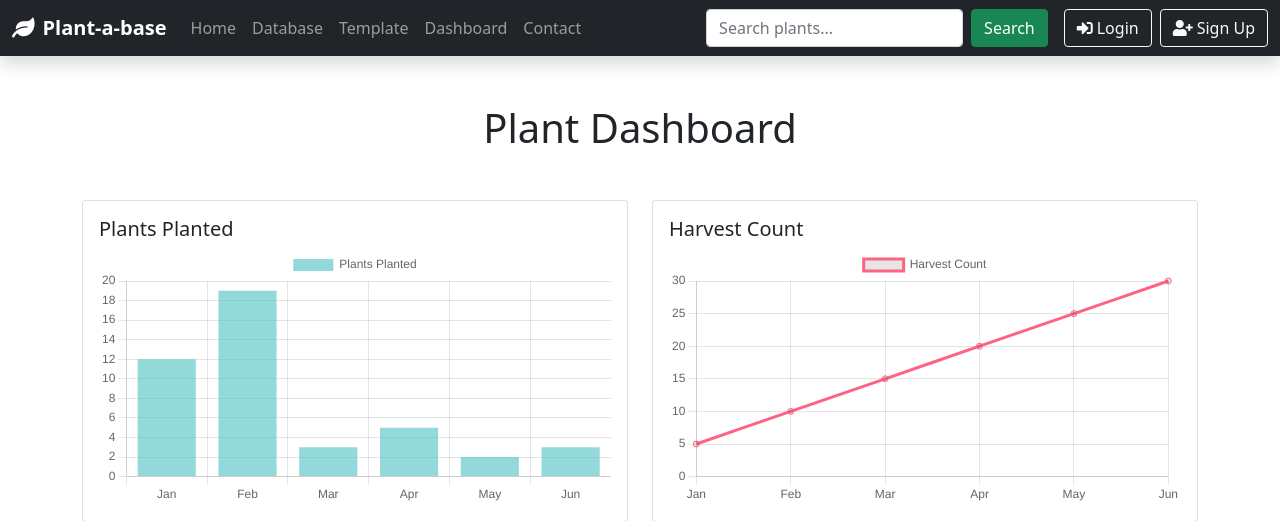
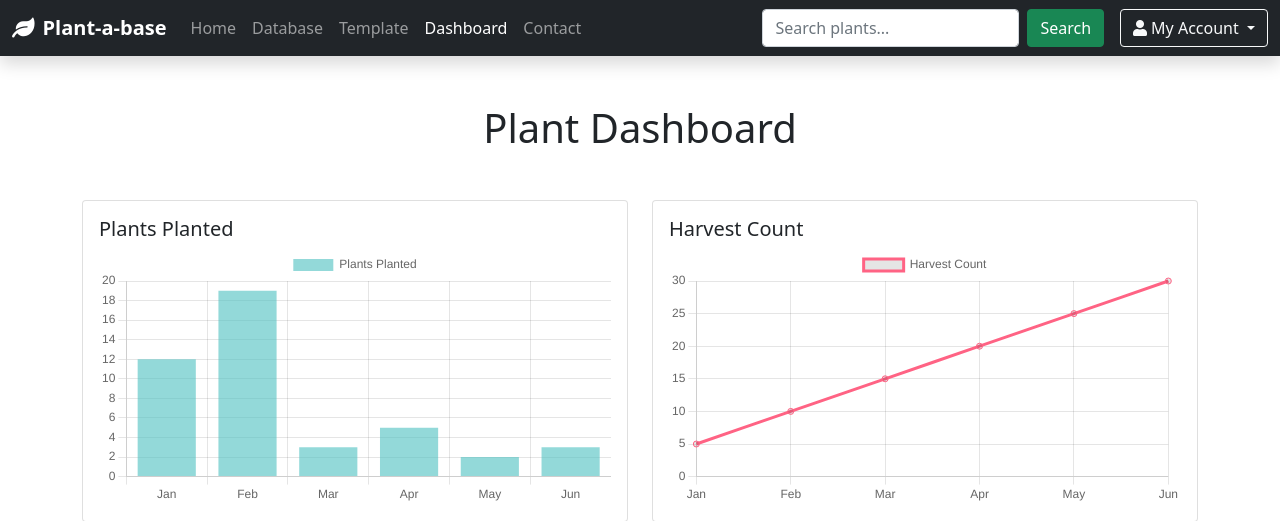
Before and after one commit to afrank84/plant-a-base, a PHP site: page /pages/user_dashboard.php in a window 1280 px wide. Shown: the top 521 px of the page. Run offline with PHP 8.4, Linux system fonts and the light colour scheme; the visitor is signed in with stand-in values (Sample User, id 1); some libraries are stand-ins or nearby versions.

Commit message:
menu.php - updated some links and added user_profile.php

```diff
--- a/includes/menu.php
+++ b/includes/menu.php
@@ -1,12 +1,11 @@
 <?php
+session_start();
 $current_page = basename($_SERVER['PHP_SELF']);
-
 function is_active($page) {
     global $current_page;
     return $current_page === $page ? 'active' : '';
 }
 ?>
-
 <nav class="navbar navbar-expand-lg navbar-dark bg-dark shadow">
     <div class="container-fluid">
         <a class="navbar-brand fw-bold" href="#"><i class="fas fa-leaf me-2"></i>Plant-a-base</a>
@@ -24,9 +23,11 @@ function is_active($page) {
                 <li class="nav-item">
                     <a class="nav-link <?php echo is_active('template.php'); ?>" href="template.php">Template</a>
                 </li>
+                <?php if (isset($_SESSION['user_id'])): ?>
                 <li class="nav-item">
-                    <a class="nav-link <?php echo is_active('dashboard.php'); ?>" href="dashboard.php">Dashboard</a>
+                    <a class="nav-link <?php echo is_active('user_dashboard.php'); ?>" href="user_dashboard.php">Dashboard</a>
                 </li>
+                <?php endif; ?>
                 <li class="nav-item">
                     <a class="nav-link <?php echo is_active('contact.php'); ?>" href="contact.php">Contact</a>
                 </li>
@@ -36,13 +37,26 @@ function is_active($page) {
                 <button class="btn btn-success" type="submit">Search</button>
             </form>
             <div class="d-flex align-items-center">
-                <a class="btn btn-outline-light me-2" href="login.php"><i class="fas fa-sign-in-alt me-1"></i>Login</a>
-                <a class="btn btn-outline-light" href="signup.php"><i class="fas fa-user-plus me-1"></i>Sign Up</a>
+                <?php if (isset($_SESSION['user_id'])): ?>
+                    <div class="dropdown">
+                        <button class="btn btn-outline-light dropdown-toggle" type="button" id="userDropdown" data-bs-toggle="dropdown" aria-expanded="false">
+                            <i class="fas fa-user me-1"></i>My Account
+                        </button>
+                        <ul class="dropdown-menu dropdown-menu-end" aria-labelledby="userDropdown">
+                            <li><a class="dropdown-item" href="user_profile.php">Profile</a></li>
+                            <li><a class="dropdown-item" href="user_dashboard.php">Dashboard</a></li>
+                            <li><hr class="dropdown-divider"></li>
+                            <li><a class="dropdown-item" href="logout.php">Logout</a></li>
+                        </ul>
+                    </div>
+                <?php else: ?>
+                    <a class="btn btn-outline-light me-2" href="login.php"><i class="fas fa-sign-in-alt me-1"></i>Login</a>
+                    <a class="btn btn-outline-light" href="register.php"><i class="fas fa-user-plus me-1"></i>Sign Up</a>
+                <?php endif; ?>
             </div>
         </div>
     </div>
 </nav>
-
 <script>
 document.addEventListener('DOMContentLoaded', function() {
     const navLinks = document.querySelectorAll('.nav-link');
```
